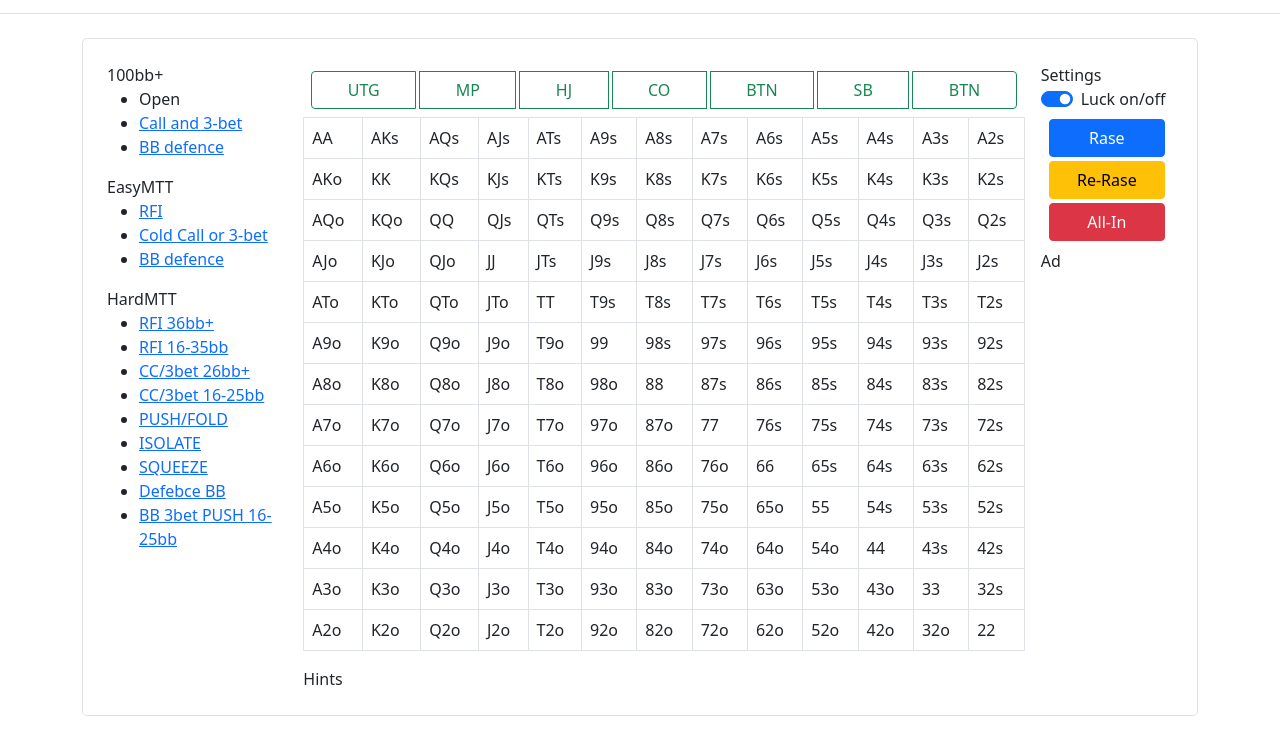
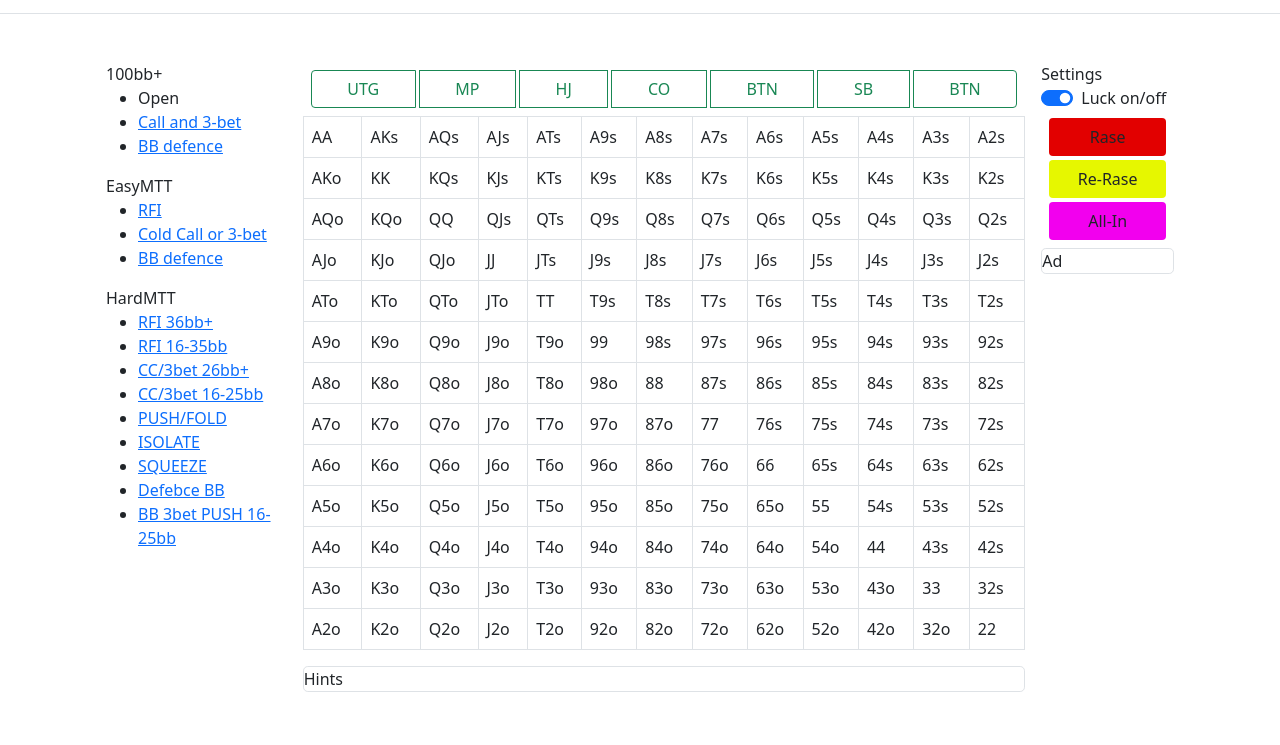
Before and after one commit to zlidzen/Pckr_charts_html, a plain HTML site: page index.html in a window 1280 px wide. Shown: the part 55-800 px from the top of the page. Drawn offline with nearby package versions, Linux system fonts and the light colour scheme.

Commit message:
extract post actions to main.js

```diff
--- a/index.html
+++ b/index.html
@@ -11,7 +11,7 @@
     </header>
 
     <main class="container">
-      <div class="d-flex border rounded-3 justify-content-center p-3">
+      <div class="d-flex justify-content-center p-3">
         <nav class="nav flex-column col-2 m-2" id='prev_action'> </nav>
 
         <div class="col-8 m-2">
@@ -25,7 +25,7 @@
             <a class="btn btn-outline-success" href="#" role="button">BTN</a>
           </div>
           <div id='chart'> </div>
-          <div id='hint'> Hints </div>
+          <div id='hint' class="border rounded-3"> Hints </div>
         </div>
 
         <div class="col m-2" id='left_side'>
@@ -35,12 +35,8 @@
               <label class="form-check-label" for="flexSwitchCheckChecked">Luck on/off</label>
             </div>
           </div>
-          <div class="d-grid gap-1 m-2" role="group" id='post_action'>
-            <a class="btn btn-primary" href="#" role="button">Rase</a>
-            <a class="btn btn-warning" href="#" role="button">Re-Rase</a>
-            <a class="btn btn-danger" href="#" role="button">All-In</a>
-          </div>
-          <div id='advertising'> Ad </div>
+          <div class="d-grid gap-1 m-2" role="group" id='post_action'>  </div>
+          <div id='advertising' class="border rounded-3"> Ad </div>
         </div>
     </div>
     </main>
@@ -48,6 +44,12 @@
   </body>
   <script type="text/javascript">
     addChart();
+    let dict = {
+      "#e20000": "Rase",
+      "#e6f700": "Re-Rase",
+      "#f200ee": "All-In"
+    }
+    createPostActions(dict)
   </script>
   <script src="100bb/Open/navigation.js"></script>
   <script src="100bb/navigation100bb.js"></script>
--- a/main.js
+++ b/main.js
@@ -16,9 +16,10 @@ const row2 = ['A2o','K2o','Q2o','J2o','T2o','92o','82o','72o','62o','52o','42o',
 const rows = [rowA, rowK, rowQ, rowJ, rowT, row9, row8, row7, row6, row5, row4, row3, row2];
 
 const navBlockName = 'prev_action';
+const postActions = 'post_action';
 
 function addChart(){
-  var chartEl = document.getElementById('chart')
+  var chartEl = document.getElementById('chart');
   if (!chartEl) return;
 
   var table = document.createElement('table');
@@ -44,7 +45,7 @@ function buildRow(values){
       row.appendChild(col);
     });
     return row;
-  }
+}
 
 function paint_ids(list, color){
   list.forEach((el)=>{
@@ -88,3 +89,16 @@ function createNav(navLinksArray, navName){
 
   return nav;
 }
+
+function createPostActions(dict){
+  var postEl = document.getElementById(postActions);
+
+  for (var key in dict){
+    var action = document.createElement('a');
+    action.setAttribute("class", "btn");
+    action.setAttribute("style", "background-color:" + key + ";");
+    action.setAttribute("role", "button");
+    action.innerText += dict[key];
+    postEl.appendChild(action);
+  }
+}
```
